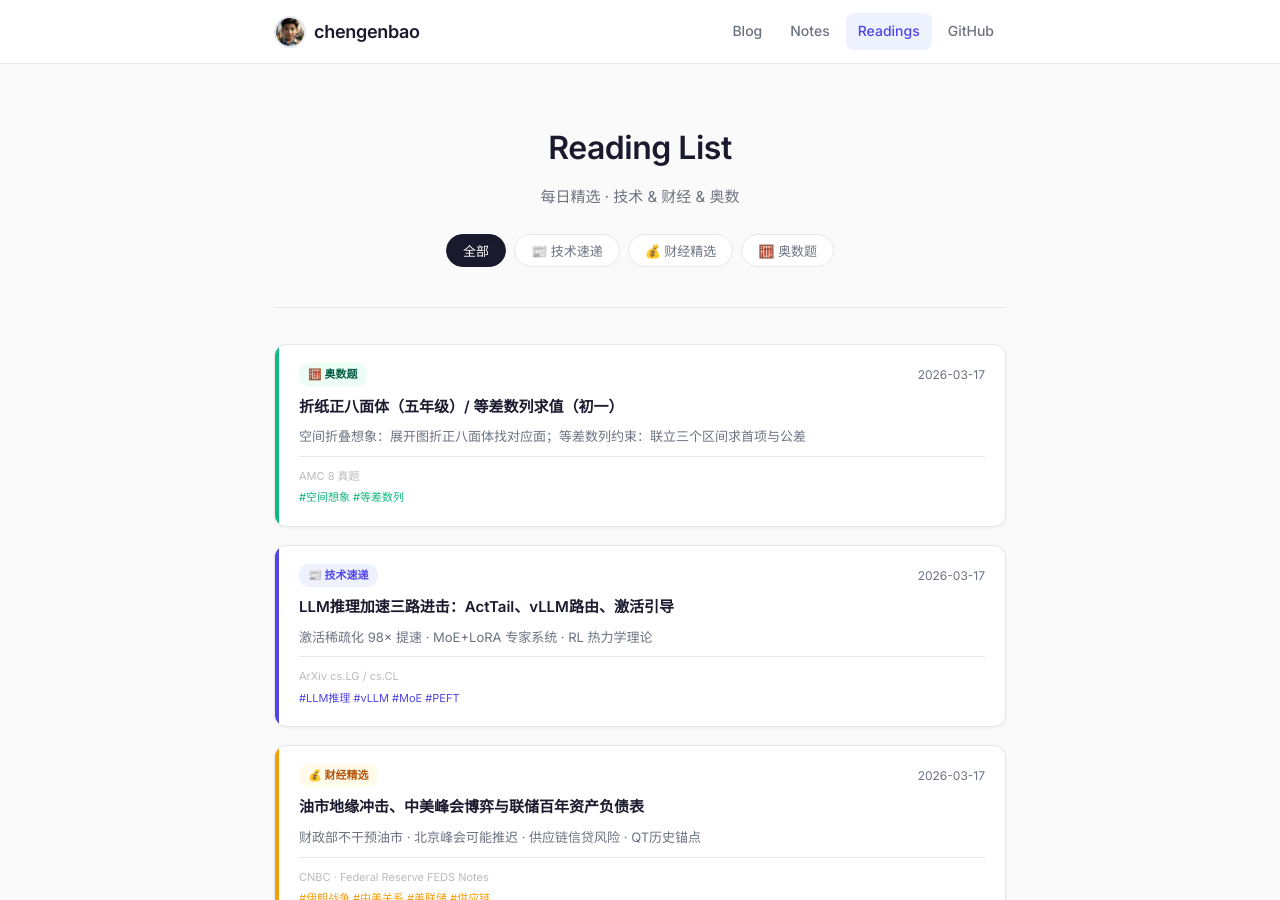
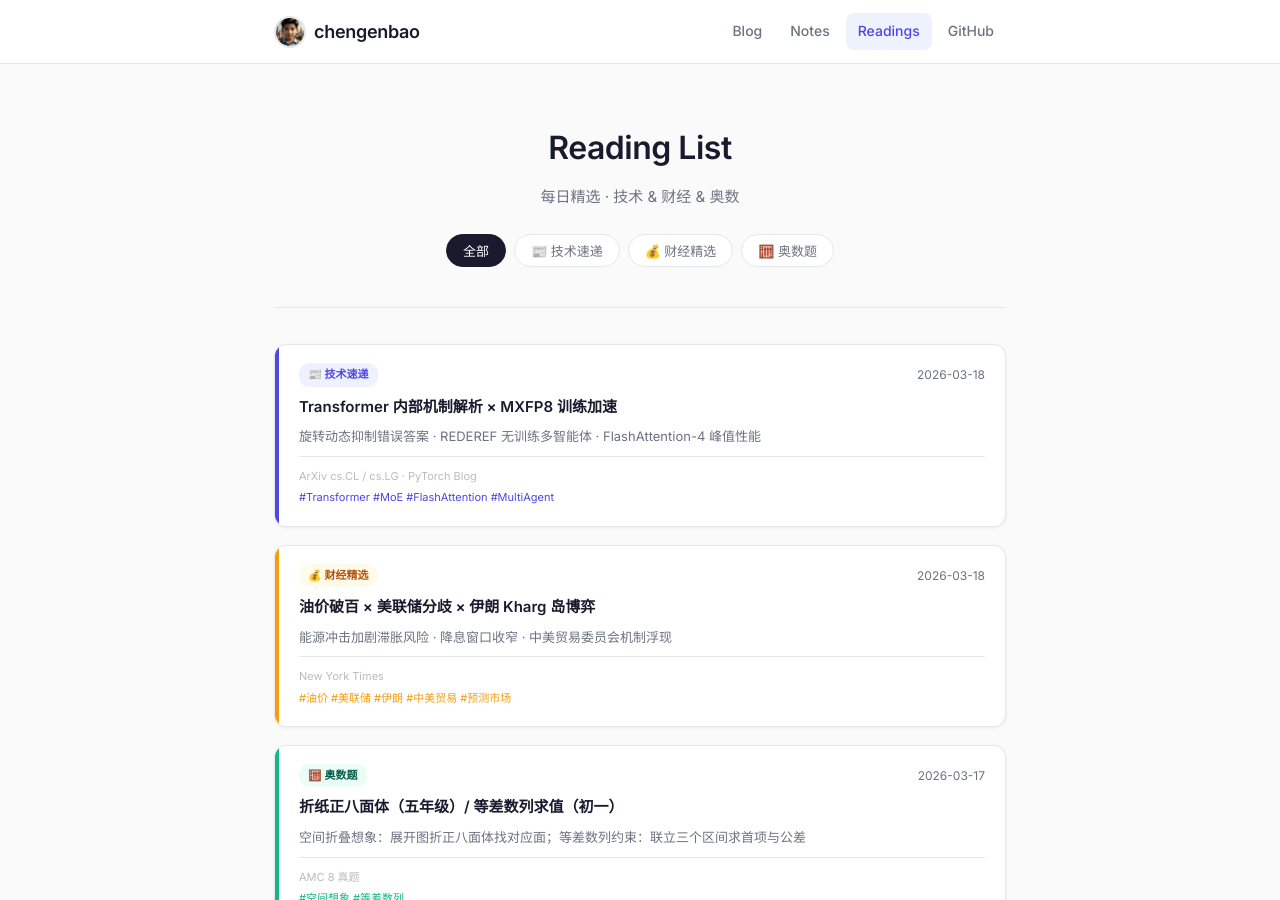
Before and after one commit to chengenbao/chengenbao.github.io, a Jekyll site: the page built from reading-list/index.md, in a window 1280 px wide and 900 px high. Built offline with Jekyll 4.4.1, drawn with Linux system fonts in a browser that asks for light colours.

Commit message:
Add reading list cards 2026-03-18

```diff
--- a/reading-list/index.md
+++ b/reading-list/index.md
@@ -18,6 +18,36 @@ permalink: /reading-list/
   </div>
 
   <div class="rl-grid">
+<a class="rl-card tech" href="/reading-list/2026-03-18-tech-daily/">
+  <div class="rl-accent"></div>
+  <div class="rl-body">
+    <div class="rl-top">
+      <span class="rl-badge tech">📰 技术速递</span>
+      <time>2026-03-18</time>
+    </div>
+    <h2>Transformer 内部机制解析 × MXFP8 训练加速</h2>
+    <p>旋转动态抑制错误答案 · REDEREF 无训练多智能体 · FlashAttention-4 峰值性能</p>
+    <div class="rl-meta">
+      <span class="rl-source">ArXiv cs.CL / cs.LG · PyTorch Blog</span>
+      <span class="rl-tags">#Transformer #MoE #FlashAttention #MultiAgent</span>
+    </div>
+  </div>
+</a>
+<a class="rl-card finance" href="/reading-list/2026-03-18-finance-daily/">
+  <div class="rl-accent"></div>
+  <div class="rl-body">
+    <div class="rl-top">
+      <span class="rl-badge finance">💰 财经精选</span>
+      <time>2026-03-18</time>
+    </div>
+    <h2>油价破百 × 美联储分歧 × 伊朗 Kharg 岛博弈</h2>
+    <p>能源冲击加剧滞胀风险 · 降息窗口收窄 · 中美贸易委员会机制浮现</p>
+    <div class="rl-meta">
+      <span class="rl-source">New York Times</span>
+      <span class="rl-tags">#油价 #美联储 #伊朗 #中美贸易 #预测市场</span>
+    </div>
+  </div>
+</a>
 <a class="rl-card math" href="/reading-list/2026-03-17-math/">
   <div class="rl-accent"></div>
   <div class="rl-body">
```
